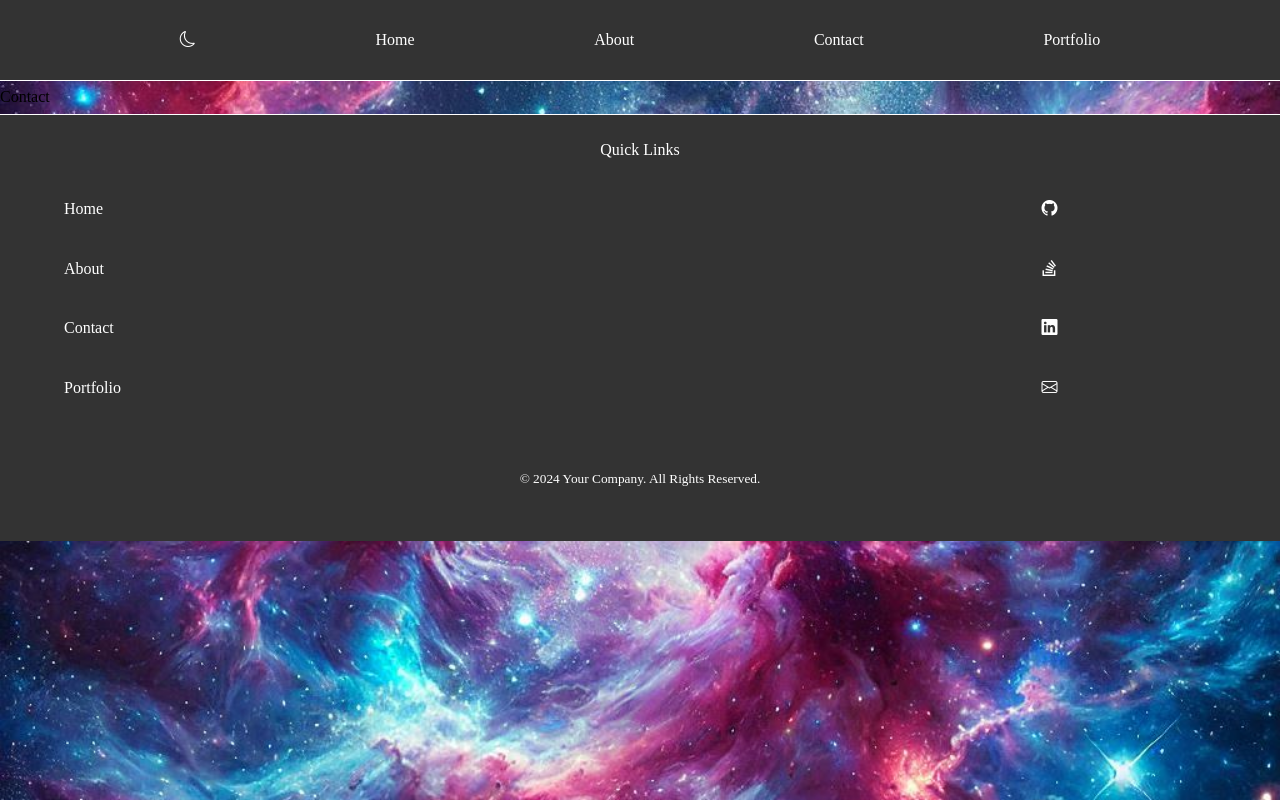
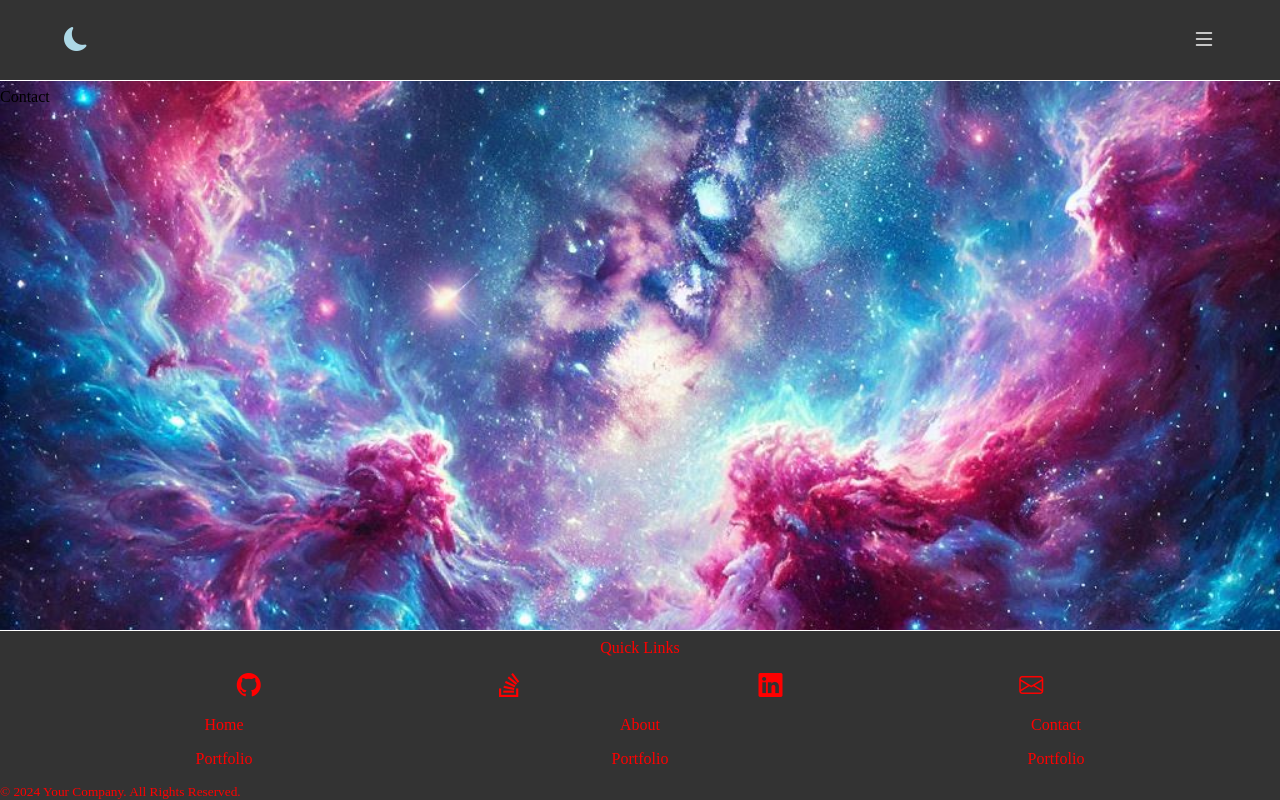
Before and after one commit to Jameshuff95/jan2025, a React (Vite) app: page /contact in a window 1280 px wide. Built offline with nearby package versions, Linux system fonts and the light colour scheme.

Commit message:
restructured footer, changed theme bg and colors

```diff
--- a/src/App.css
+++ b/src/App.css
@@ -1,85 +1,86 @@
-:root {
-  box-sizing: border-box;
-  background: url('./assets/nebula.png');
-  background-repeat: no-repeat;
-  background-position: center;
-  background-size: cover;
-  overflow: hidden;
-  padding: 0;
-  width: 100%;
+#theme,
+#menu-btn {
+  font-size: 1.5rem;
+  cursor: pointer;
 }
 
-body {
-  margin: 10vh 0 0;
-  padding: 0;
-  height: 90vh;
-  overflow: auto;
+#theme:hover,
+#menu-btn:hover {
+  transform: scale(0.95);
 }
 
-#root {
-  margin: 0;
-  padding: 0;
+#theme {
+  color: var(--theme-color);
 }
 
-.container {
-  display: flex;
-  flex-direction: column;
-  gap: 0.5rem;
-  margin-top: 0.5rem;
-  overflow: auto;
+#menu-btn {
+  color: var(--card-text);
 }
 
-.card {
-  border: 1px solid black;
+#nav,
+#footer {
+  background-color: var(--background);
+  z-index: 10;
+  left: 0;
+  display: flex;
+}
+
+#nav {
+  position: fixed;
+  top: 0;
+  padding: 0 5%;
+  height: 10vh;
   width: 90%;
-  padding: 2%;
-  border-radius: 5px;
-  box-shadow: 0 0.25rem 0.125rem black;
-  min-height: 30vh;
-  flex: 1;
-  background: purple;
-  color: white;
-  margin: 0 auto;
+  justify-content: space-between;
+  border-bottom: var(--nav-border);
+  align-items: center;
 }
 
 .nav-link {
   height: 100%;
   display: grid;
   place-items: center;
-  color: white;
   text-decoration: none;
-}
-
-#nav,
-#footer {
-  z-index: 10;
-  bottom: 10;
-  background: #333;
-  left: 0;
-  width: 100%;
-  color: #fff;
-  display: flex;
-  align-items: center;
-  justify-content: center;
-}
-
-#nav {
-  position: fixed;
-  top: 0;
-  height: 10vh;
-  justify-content: space-evenly;
-  border-bottom: 1px solid white;
+  color: var(--nav-color);
 }
 
 #footer {
+  width: 100%;
   bottom: 0;
-  height: 50vh;
-  margin-top: 0.5rem;
-  border-top: 1px solid white;
+  padding-top: 0.5rem;
+  border-top: var(--nav-border);
+  color: var(--nav-color);
+  display: flex;
+  flex-direction: column;
+  gap: 1rem;
+  i {
+    font-size: 1.5rem;
+  }
+
+  a {
+    text-align: center;
+  }
+}
+
+#footer-links-container {
+  width: 100%;
+  display: flex;
+  justify-content: space-evenly;
 }
 
 .footer-link {
-  color: white;
+  color: var(--nav-color);
   text-decoration: none;
   cursor: pointer;
 }
+
+#menu {
+  position: fixed;
+  top: 11vh;
+  left: 2.5%;
+  background: var(--background);
+  width: 90%;
+  height: 85%;
+  border: 1px solid white;
+  padding: 2%;
+}
--- a/src/App.tsx
+++ b/src/App.tsx
@@ -1,21 +1,31 @@
-import React from 'react';
+import React, { useEffect, useState } from 'react';
 import { BrowserRouter as Router, Route, Routes } from 'react-router-dom';
-
-import './App.css';
-import './index.css';
 
 import Navigation from './Components/Nav.tsx';
 import Footer from './Components/Footer.tsx';
-
 import Home from './pages/Home.tsx';
 import About from './pages/About.tsx';
 import Portfolio from './pages/Portfolio.tsx';
 import Contact from './pages/Contact.tsx';
 
+import './App.css';
+import './index.css';
+
 const App: React.FC = () => {
+  const [theme, setTheme] = useState<string>('dark');
+
+  useEffect(() => {
+    document.body.className = theme;
+  }, [theme]);
+
+  const toggleTheme = () => {
+    const newTheme: string = theme === 'dark' ? 'light' : 'dark';
+    setTheme(newTheme);
+  };
+
   return (
     <Router>
-      <Navigation />
+      <Navigation theme={theme} toggleTheme={toggleTheme} />
       <Routes>
         <Route path="/" element={<Home />} />
         <Route path="/about" element={<About />} />
--- a/src/Components/Footer.tsx
+++ b/src/Components/Footer.tsx
@@ -1,80 +1,37 @@
 import React from 'react';
 import { Link } from 'react-router-dom';
-import {
-  Container,
-  Row,
-  Col,
-  Card,
-  ListGroup,
-  ListGroupItem,
-} from 'react-bootstrap';
+import { Container, Row, Col, Card } from 'react-bootstrap';
 
 const Footer: React.FC = () => {
   return (
-    <Container id="footer" style={{ paddingTop: '2%' }}>
-      <Col style={{ height: '100%', width: '100%' }}>
-        <Col style={{ width: '100%', height: '100%' }}>
-          <Card.Title style={{ textAlign: 'center' }}>Quick Links</Card.Title>
-          <Row style={{ height: '70%' }}>
-            <ListGroup
-              style={{
-                height: '100%',
-                display: 'flex',
-              }}
-            >
-              <ListGroupItem
-                style={{
-                  display: 'flex',
-                  flexDirection: 'column',
-                  height: '100%',
-                  width: '60%',
-                  justifyContent: 'space-evenly',
-                  padding: '0 5%',
-                }}
-              >
-                <Link to="/" className="footer-link">
-                  Home
-                </Link>
-                <Link to="/about" className="footer-link">
-                  About
-                </Link>
-                <Link to="/contact" className="footer-link">
-                  Contact
-                </Link>
-                <Link to="/portfolio" className="footer-link">
-                  Portfolio
-                </Link>
-              </ListGroupItem>
-              <Col
-                style={{
-                  width: '40%',
-                  height: '100%',
-                  display: 'flex',
-                  flexDirection: 'column',
-                  alignItems: 'center',
-                  justifyContent: 'space-evenly',
-                }}
-              >
+    // prettier-ignore
+    <Container id="footer">
+      <Row>
+        <Card.Title style={{ color: 'var(--nav-color' }}>Quick Links</Card.Title>
+      </Row>
+      <Row style={{ justifyContent: 'space-evenly' }}>
         <i className="bi bi-github" />
         <i className="bi bi-stack-overflow" />
         <i className="bi bi-linkedin" />
         <i className="bi bi-envelope" />
+      </Row>
+      <Row id="footer-links-container">
+        <Col style={{width: '30%', gap: '1rem'}}>
+          <Link to="/" className="footer-link">Home</Link>
+          <Link to="/portfolio" className="footer-link">Portfolio</Link>
         </Col>
-            </ListGroup>
+        <Col style={{width: '30%', gap: '1rem'}}>
+          <Link to="/about" className="footer-link">About</Link>
+          <Link to="/portfolio" className="footer-link">Portfolio</Link>
+        </Col>
+        <Col style={{width: '30%', gap: '1rem'}}>
+          <Link to="/contact" className="footer-link">Contact</Link>
+          <Link to="/portfolio" className="footer-link">Portfolio</Link>
+        </Col>
       </Row>
-
-          <Row
-            style={{
-              height: '20%',
-              textAlign: 'center',
-              display: 'grid',
-              placeItems: 'center',
-            }}
-          >
+      <Row style={{ textAlign: 'center' }}>
         <small>&copy; 2024 Your Company. All Rights Reserved.</small>
       </Row>
-        </Col>
-      </Col>
     </Container>
   );
 };
--- a/src/Components/Nav.tsx
+++ b/src/Components/Nav.tsx
@@ -1,34 +1,40 @@
-import React from 'react';
-import { useState, useEffect } from 'react';
-import { Nav, NavLink } from 'react-bootstrap';
+import React, { useState, useEffect } from 'react';
+import { Nav, NavLink, Modal, Button } from 'react-bootstrap';
 
-const Navigation: React.FC = () => {
-  const [theme, setTheme] = useState<string>('dark');
+interface ThemeProps {
+  theme: string;
+  toggleTheme: () => void;
+}
 
-  const toggleTheme = () => {
-    const newTheme: string = theme === 'dark' ? 'light' : 'dark';
-    setTheme(newTheme);
-    console.log(theme);
-  };
+const Navigation: React.FC<ThemeProps> = ({ theme, toggleTheme }) => {
+  const [show, setShow] = useState(false);
 
-  useEffect(() => {
-    const themeBtn = document.getElementById('theme');
-    themeBtn?.addEventListener('click', toggleTheme);
-    return () => {
-      themeBtn?.removeEventListener('click', toggleTheme);
-    };
-  }, [theme]);
+  const handleClose = () => setShow(false);
+  const handleShow = () => setShow(true);
 
   return (
-    <Nav id="nav">
+    <Nav id="nav" className={theme === 'dark' ? 'dark' : 'light'}>
       <i
         id="theme"
-        className={theme === 'dark' ? 'bi bi-moon' : 'bi bi-sun-fill'}
+        className={theme === 'dark' ? 'bi bi-moon-fill' : 'bi bi-sun-fill'}
+        onClick={toggleTheme}
       />
-      <NavLink href="/">Home</NavLink>
-      <NavLink href="/about">About</NavLink>
-      <NavLink href="/contact">Contact</NavLink>
-      <NavLink href="/portfolio">Portfolio</NavLink>
+      <i id="menu-btn" className="bi bi-list" onClick={handleShow} />
+      <Modal id="menu" show={show} onHide={handleClose}>
+        <Modal.Header>
+          <Modal.Title>Menu</Modal.Title>
+          <Button variant="secondary" onClick={handleClose}>
+            Close
+          </Button>
+        </Modal.Header>
+        <Modal.Body>
+          <NavLink href="/">Home</NavLink>
+          <NavLink href="/about">About</NavLink>
+          <NavLink href="/contact">Contact</NavLink>
+          <NavLink href="/portfolio">Portfolio</NavLink>
+        </Modal.Body>
+        <Modal.Footer></Modal.Footer>
+      </Modal>
     </Nav>
   );
 };
--- a/src/index.css
+++ b/src/index.css
@@ -1,3 +1,86 @@
+.light {
+  --bg-url: url('./assets/clouds.png');
+  --nav-link-color: blue;
+  --nav-border: 1px solid black;
+  --background: #fff999;
+  --theme-color: orange;
+  --card-text: #333;
+}
+
+.dark {
+  --bg-url: url('./assets/nebula.png');
+  --nav-color: red;
+  --nav-border: 1px solid white;
+  --background: #333;
+  --theme-color: lightblue;
+  --card-text: #fff;
+}
+
+:root {
+  box-sizing: border-box;
+  overflow: hidden;
+  padding: 0;
+  width: 100%;
+}
+
+body {
+  margin: 10vh 0 0;
+  padding: 0;
+  height: 90vh;
+  overflow: auto;
+  background: var(--bg-url);
+  background-repeat: no-repeat;
+  background-position: center;
+  background-size: cover;
+}
+
+#root {
+  margin: 0;
+  padding: 0;
+  min-height: 100%;
+  display: flex;
+  flex-direction: column;
+  justify-content: space-between;
+  overflow: hidden;
+}
+
+.container {
+  display: flex;
+  flex-direction: column;
+  gap: 0.5rem;
+  margin-top: 0.5rem;
+  overflow: auto;
+}
+
+.card {
+  border: 1px solid black;
+  width: 90%;
+  padding: 2%;
+  border-radius: 5px;
+  /*box-shadow: 0 0.25rem black;*/
+  min-height: 30vh;
+  flex: 1;
+  background: var(--background);
+  color: var(--card-text);
+  margin: 0 auto;
+}
+
+.card-title {
+  text-align: center;
+  margin: 0 auto;
+}
+
+.row {
+  width: 100%;
+  display: flex;
+  align-items: center;
+}
+
+.col {
+  display: flex;
+  flex-direction: column;
+}
+
 ::-webkit-scrollbar {
   width: 1px;
 }
@@ -7,13 +90,11 @@
   border-radius: 10px;
 }
 
-/* Handle */
 ::-webkit-scrollbar-thumb {
   background: #888;
   border-radius: 10px;
 }
 
-/* Handle on hover */
 ::-webkit-scrollbar-thumb:hover {
   background: #555;
 }
--- a/src/pages/Home.tsx
+++ b/src/pages/Home.tsx
@@ -8,10 +8,6 @@ const Home: React.FC = () => {
   return (
     <Container>
       <Card>Home</Card>
-      <Card>Home 2</Card>
-      <Card>Home 3</Card>
-      <Card>Home 4</Card>
-      <Card>Home 5</Card>
     </Container>
   );
 };
```
Also changed, not shown: src/assets/clouds.png (added). Lines whose indentation alone changed are shown as unchanged.
